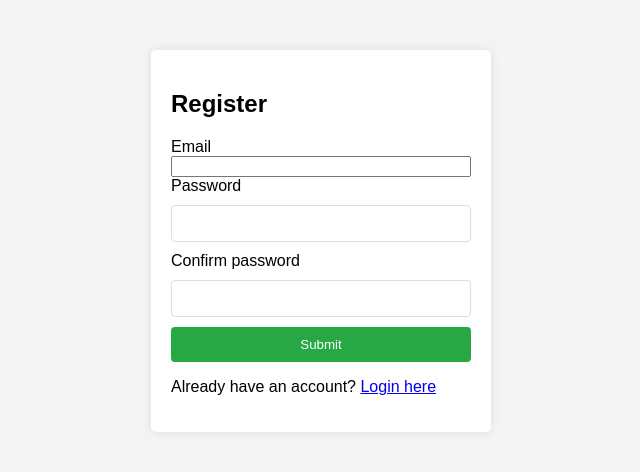
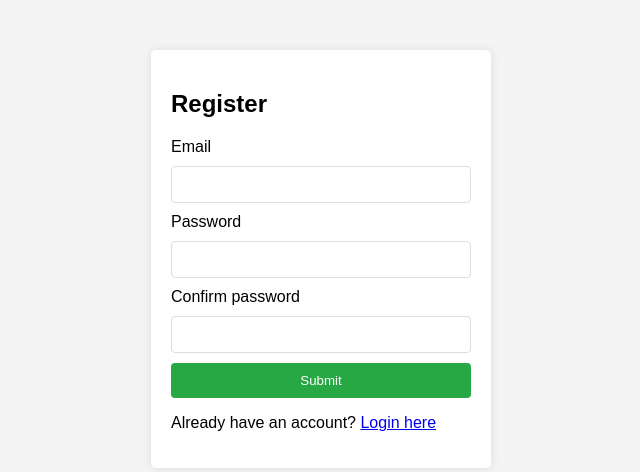
Before and after one commit to Birkity/HospitalQR-Management, a Python web app: template app/static/templates/register.html in a window 1280 px wide. Shown: the top 472 px of the page, without its empty margins (319-959 px from the left). Run offline with Jinja, Linux system fonts and the light colour scheme; the template is opened without the code that fills it, so the values that code supplies are empty, except form fields; form fields are guessed from the names that the template uses.

Commit message:
Update style code

```diff
--- a/app/static/css/style.css
+++ b/app/static/css/style.css
@@ -17,7 +17,7 @@ form {
     flex-direction: column;
 }
 
-input[type="text"], input[type="password"] {
+input[type="text"], input[type="password"], input[type="email"] {
     margin: 10px 0;
     padding: 10px;
     border: 1px solid #ddd;
```
